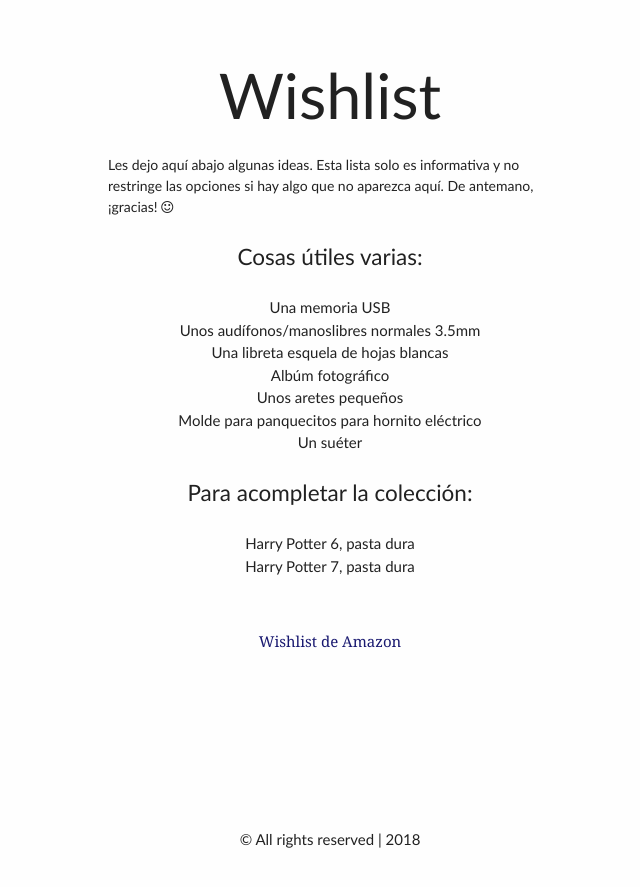
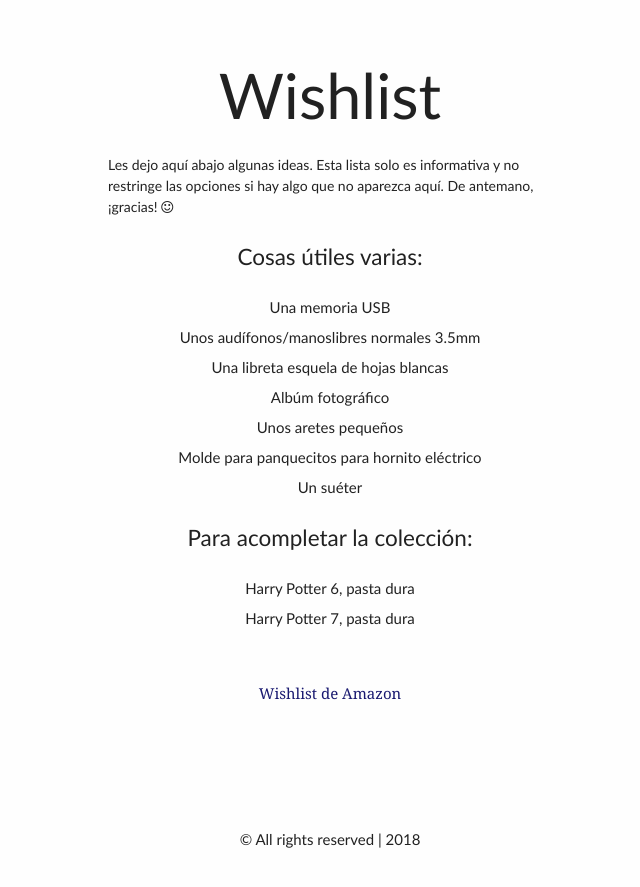
Before and after one commit to blankazucenalg/blankazucenalg.github.io, a Jekyll site: the page built from resources/wishlist/index.html, in a window 1280 px wide. Shown: the top 887 px of the page, without its empty margins (310-950 px from the left). Built offline with Jekyll 4.4.1, drawn with Linux system fonts in a browser that asks for light colours.

Commit message:
Update styles

```diff
--- a/css/main.css
+++ b/css/main.css
@@ -145,6 +145,10 @@ p.meta {
   margin: auto;
 }
 
+.spread-list ul li {
+  margin-bottom: 0.5em;
+}
+
 /**
  * Posts
  */
--- a/resources/wishlist/index.html
+++ b/resources/wishlist/index.html
@@ -10,7 +10,7 @@ title: Wishlist
       <i class="fa fa-smile-o"></i>
   </p>
 
-  <div class="center-align">
+  <div class="center-align spread-list">
     <p>Cosas útiles varias:</p>
     <ul>
       <li>Una memoria USB</li>
```
